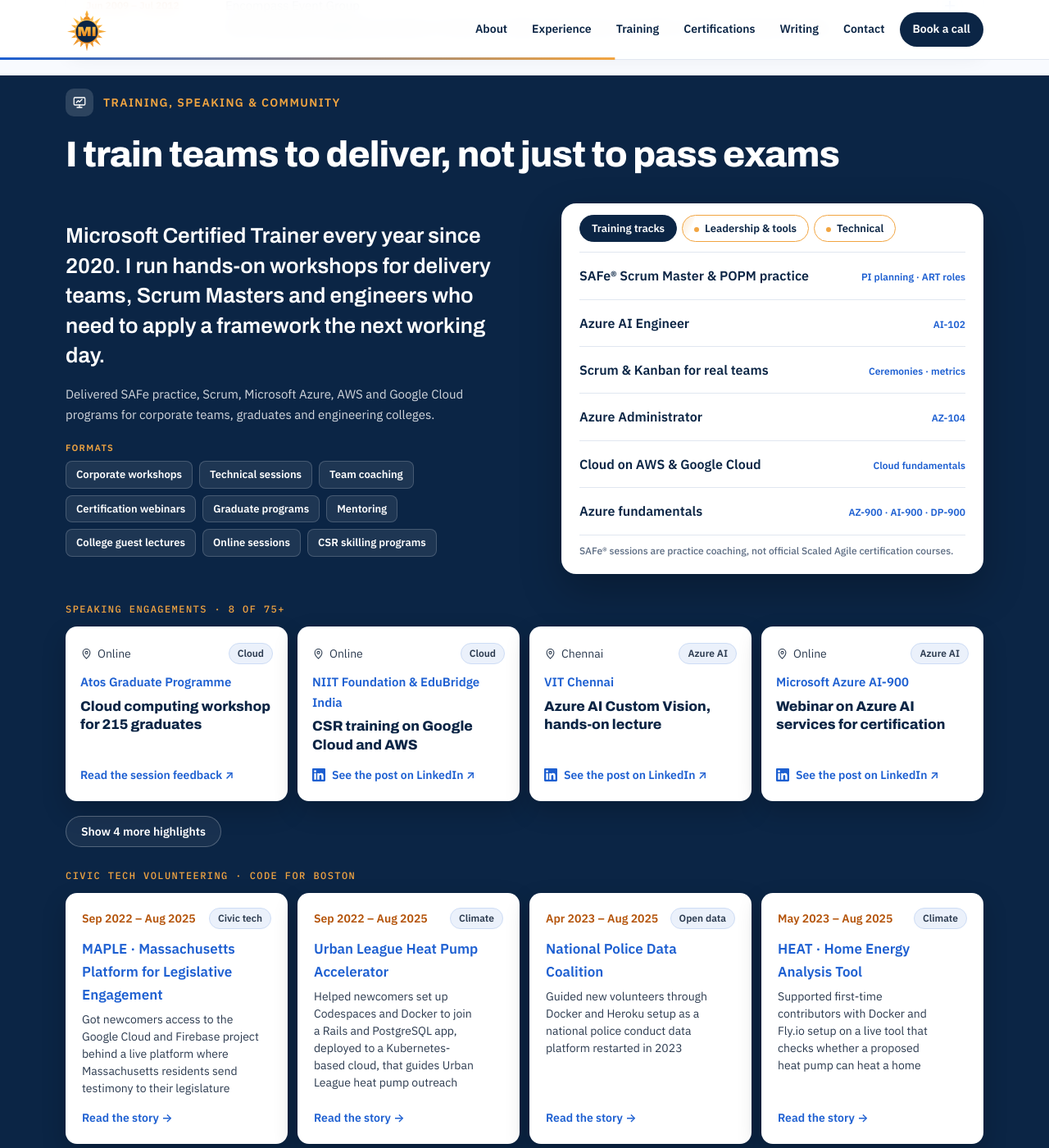
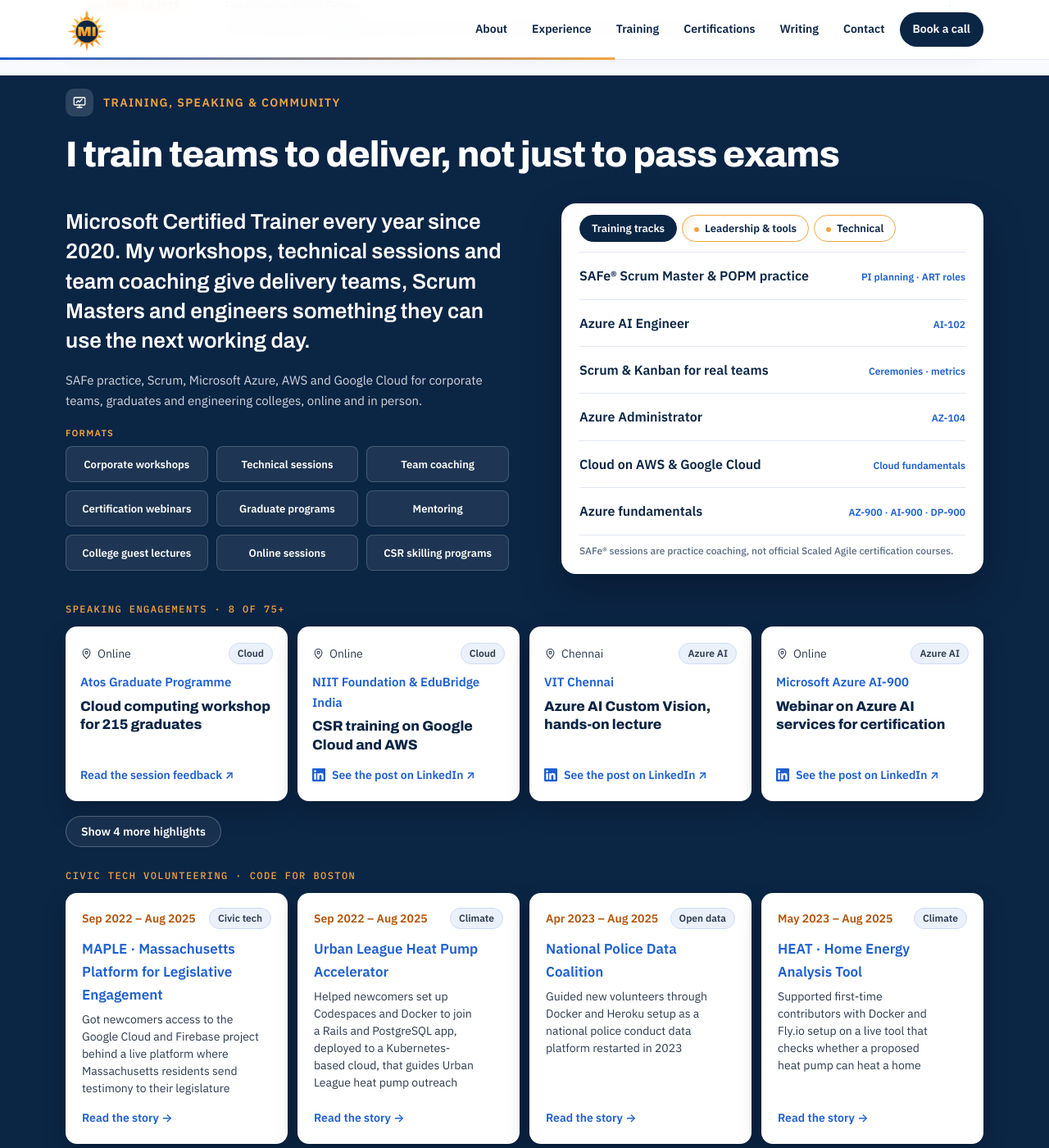
Before and after one commit to Madhan-I/Madhan-I.github.io, a Jekyll site: the page built from index.html, in a window 1280 px wide and 1400 px high, scrolled down 4444 px. Shown: the whole window at 82% size. Built offline with Jekyll 4.4.1, drawn with Linux system fonts in a browser that asks for light colours.

Commit message:
Training: equal-size 3x3 formats grid; intro and note reworded to match formats.
Co-Authored-By: Claude Opus 5.5 <noreply@anthropic.com>
Claude-Session: https://claude.ai/code/session_01MFRrTt7LBDdX57m85KHNGp

```diff
--- a/_data/profile.yml
+++ b/_data/profile.yml
@@ -233,8 +233,8 @@ experience:
       - "Untangled vendor delays and scheduling clashes on Celebrity Cricket League match days for the Chennai Rhinos, drawing positive reviews and invitations to future events."
 
 training_title: I train teams to deliver, not just to pass exams
-training_intro: Microsoft Certified Trainer every year since 2020. I run hands-on workshops for delivery teams, Scrum Masters and engineers who need to apply a framework the next working day.
-training_note: "Delivered SAFe practice, Scrum, Microsoft Azure, AWS and Google Cloud programs for corporate teams, graduates and engineering colleges."
+training_intro: "Microsoft Certified Trainer every year since 2020. My workshops, technical sessions and team coaching give delivery teams, Scrum Masters and engineers something they can use the next working day."
+training_note: "SAFe practice, Scrum, Microsoft Azure, AWS and Google Cloud for corporate teams, graduates and engineering colleges, online and in person."
 training_facts:
   - number: "6 yrs"
     label: Microsoft Certified Trainer
--- a/assets/css/style.css
+++ b/assets/css/style.css
@@ -1039,3 +1039,7 @@ footer .f-col a { font-size: 14px !important; }
 .train-formats h4 { font: 700 11px/1 var(--body); letter-spacing: .12em; text-transform: uppercase; color: #F2A541; margin: 0 0 10px; }
 .train-formats ul { list-style: none; margin: 0; padding: 0; display: flex; flex-wrap: wrap; gap: 8px; }
 .train-formats li { font: 600 13px/1.2 var(--body); color: #FFFFFF; background: rgba(255, 255, 255, .08); border: 1px solid rgba(255, 255, 255, .18); border-radius: 8px; padding: 8px 12px; }
+/* Formats: equal-size chips in a 3-column grid */
+.train-formats ul { display: grid; grid-template-columns: repeat(3, minmax(0, 1fr)); gap: 10px; }
+.train-formats li { display: flex; align-items: center; justify-content: center; text-align: center; min-height: 44px; padding: 8px 10px; }
+@media (max-width: 520px) { .train-formats ul { grid-template-columns: repeat(2, minmax(0, 1fr)); } }
```
